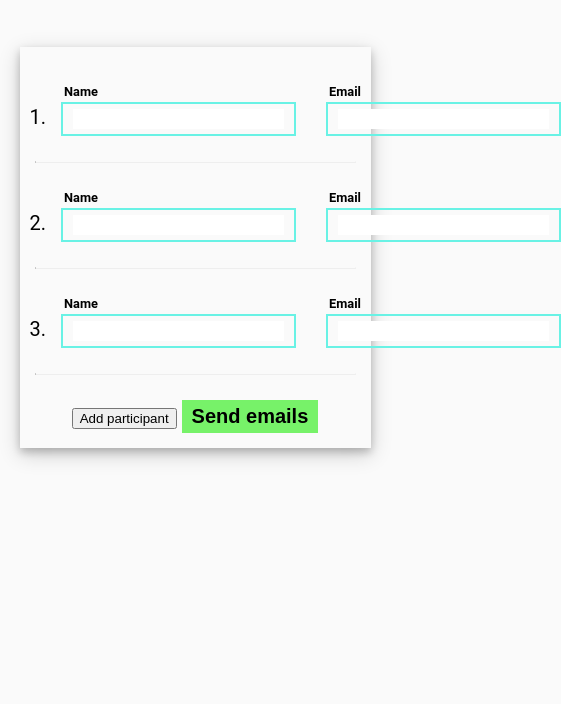
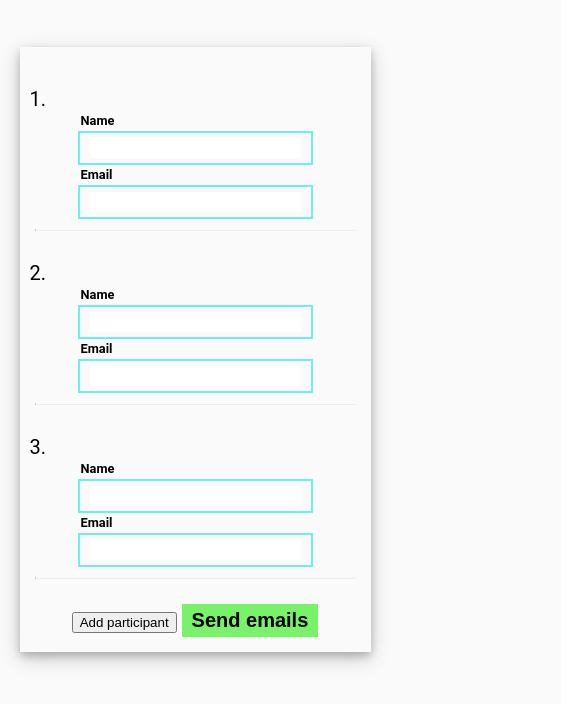
Before and after one commit to jk-kevin/Secret-Santa-Drawer, a website: page html/index.html in a window 390 px wide. Shown: the part 58-762 px from the top of the page, 561 px wide, since content can reach past the window. Drawn offline with Linux system fonts and the light colour scheme.

Commit message:
make more responsive and use callback function

```diff
--- a/public/styles/style.css
+++ b/public/styles/style.css
@@ -38,6 +38,7 @@ h1 {
   width: 500px;
   box-shadow: 0 4px 8px 0 rgba(0, 0, 0, 0.2), 0 6px 20px 0 rgba(0, 0, 0, 0.19);
   margin: 50px auto 50px auto;
+  position: relative;
 }
 #inputs {
   padding: 10px 10px 0 10px;
@@ -89,11 +90,18 @@ hr {
     box-shadow: 0 4px 8px 0 rgba(0, 0, 0, 0.2), 0 6px 20px 0 rgba(0, 0, 0, 0.19);
     margin: 50px auto 50px auto;
   }
-  .participantFields {
+  .participant {
+    padding: 30px 0 0 0;
+    display: flex;
     flex-direction: column;
     align-items: center;
+    text-align: left;
+  }
+  .participant p {
+    align-self: baseline;
   }
   .inputBox {
-    margin: 15px;
+    margin-top: 20px;
   }
+
 }
```
Also changed, not shown: server.js (+4 -5 lines).
